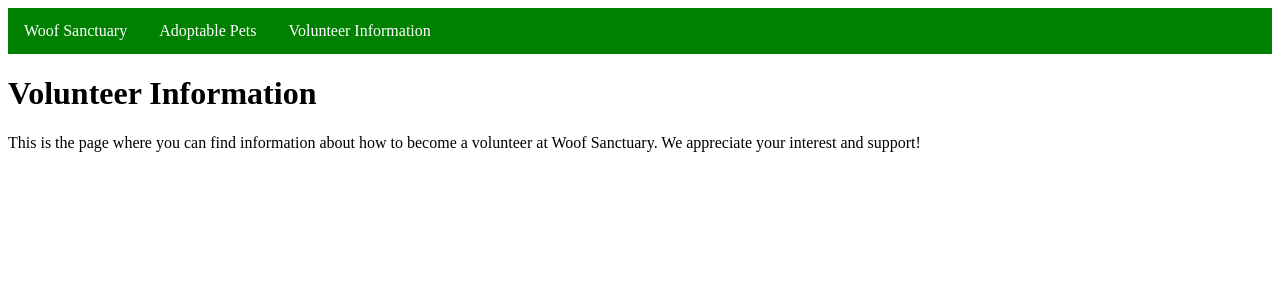
After one commit to katelynreyes/group4, a Django app: page /volunteer/ in a window 1280 px wide. The commit adds this page. Shown: the top 300 px of the page. Run offline with Django 5.2, Linux system fonts and the light colour scheme.

Commit message:
Volunteer Information
Made the volunteer Information page functional.

```diff
--- a/catalog/templates/base.html
+++ b/catalog/templates/catalog/base.html
@@ -12,7 +12,7 @@
 <div class="topnav" id="myTopnav">
     <a href="{% url 'index' %}">Woof Sanctuary</a>
     <a href="#">Adoptable Pets</a>
-    <a href="#">Volunteer Information</a>
+    <a href="{% url 'volunteer' %}">Volunteer Information</a>
 </div>
 <div class="container">
     {% block content %}
--- a/catalog/templates/index.html
+++ b/catalog/templates/catalog/index.html
@@ -1,4 +1,4 @@
-{% extends 'base.html' %}
+{% extends 'catalog/base.html' %}
 
 {% block content %}
   <h1>Woof Sanctuary</h1>
--- /dev/null
+++ b/catalog/templates/catalog/volunteer_info.html
@@ -0,0 +1,9 @@
+{% extends 'catalog/base.html' %}
+
+{% block title %}Volunteer Information{% endblock title %}
+
+{% block content %}
+  <h1>Volunteer Information</h1>
+  <p>This is the page where you can find information about how to become a volunteer at Woof Sanctuary. We appreciate your interest and support!</p>
+  <!-- Additional volunteer information and content goes here -->
+{% endblock content %}
--- a/catalog/urls.py
+++ b/catalog/urls.py
@@ -4,5 +4,6 @@ from . import views
 
 urlpatterns = [
     path('', views.index, name='index'),
-
+    path('', views.home, name='home'),  # The main page
+    path('volunteer/', views.volunteer, name='volunteer'),  # Volunteer information page
 ]
--- a/catalog/views.py
+++ b/catalog/views.py
@@ -1,10 +1,26 @@
-# from .models import Pet, PetInstance
 from django.shortcuts import render
 
 
+# Existing import statements...
+# from .models import Pet, PetInstance
+
 def index(request):
     """View function for home page of site."""
-    context={'test':'Testing'}
-    return render(request, 'index.html', context=context)
+    context = {'test': 'Testing'}
+    return render(request, 'catalog/index.html', context=context)
 
-from django.shortcuts import render
+
+def home(request):
+    """View function for home page of site."""
+    # Context can contain any data you want to pass to the template
+    return render(request, 'catalog/base.html', {})  # Changed 'home.html' to 'base.html'
+
+
+def volunteer(request):  # Renamed from volunteer_info to volunteer
+    """View function for the volunteer page."""
+    return render(request, 'catalog/volunteer.html', {})  # The context is empty for now
+
+
+def volunteer(request):
+    # Render the volunteer_info.html template
+    return render(request, 'catalog/volunteer_info.html')
```
Also changed, not shown: catalog/templates/catalog/volunteer.html (added, +25 -0 lines).
